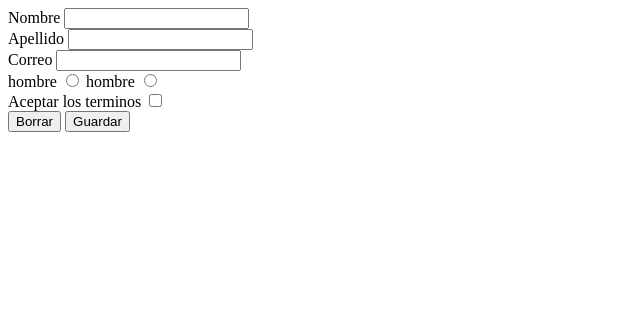
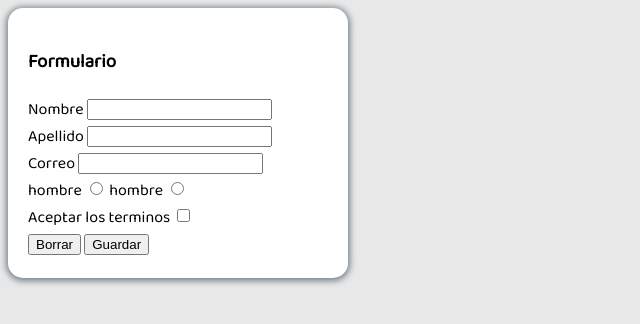
Before and after one commit to aneudy2000/lecuelita, a plain HTML site: page miguel/form/form.html in a window 1280 px wide. Shown: the whole page, without its empty margins (0-640 px from the left). Drawn offline with Linux system fonts and the light colour scheme.

Commit message:
added css

```diff
--- a/miguel/form/form.css
+++ b/miguel/form/form.css
@@ -0,0 +1,12 @@
+body {
+  font-family: 'Baloo Da 2', cursive;
+  background-color: #e8e8e8;
+}
+
+.contenedor {
+  background-color: #fff;
+  padding: 20px;
+  width: 300px;
+  border-radius: 15px;
+  box-shadow: 0px 1px 6px 2px #75828c;
+}
--- a/miguel/form/form.html
+++ b/miguel/form/form.html
@@ -1,18 +1,18 @@
 <!DOCTYPE html>
-<!--[if lt IE 7]>      <html class="no-js lt-ie9 lt-ie8 lt-ie7"> <![endif]-->
-<!--[if IE 7]>         <html class="no-js lt-ie9 lt-ie8"> <![endif]-->
-<!--[if IE 8]>         <html class="no-js lt-ie9"> <![endif]-->
-<!--[if gt IE 8]><!--> <html class="no-js"> <!--<![endif]-->
+ <html>
     <head>
         <meta charset="utf-8">
         <meta http-equiv="X-UA-Compatible" content="IE=edge">
         <title>formulario</title>
         <meta name="description" content="">
         <meta name="viewport" content="width=device-width, initial-scale=1">
+        <link href="https://fonts.googleapis.com/css2?family=Baloo+Da+2&display=swap" rel="stylesheet">
         <link rel="stylesheet" href="form.css">
     </head>
     <body>
-        <div>
+        <div class="contenedor">
+            <h3>Formulario</h3>
+            <div class="form">
                 <div class="form-group">
                     <label for="nombre">Nombre</label>
                     <input type="text" name="nombre" id="nombre">
@@ -41,9 +41,10 @@
                 <button type="submit" id="submit">
                     Guardar
                 </button >
-
             </div>
             <div id="resultado"></div>
+        </div>
+
         <script src="form.js" async defer></script>
     </body>
 </html>
```
Lines whose indentation alone changed are shown as unchanged.
